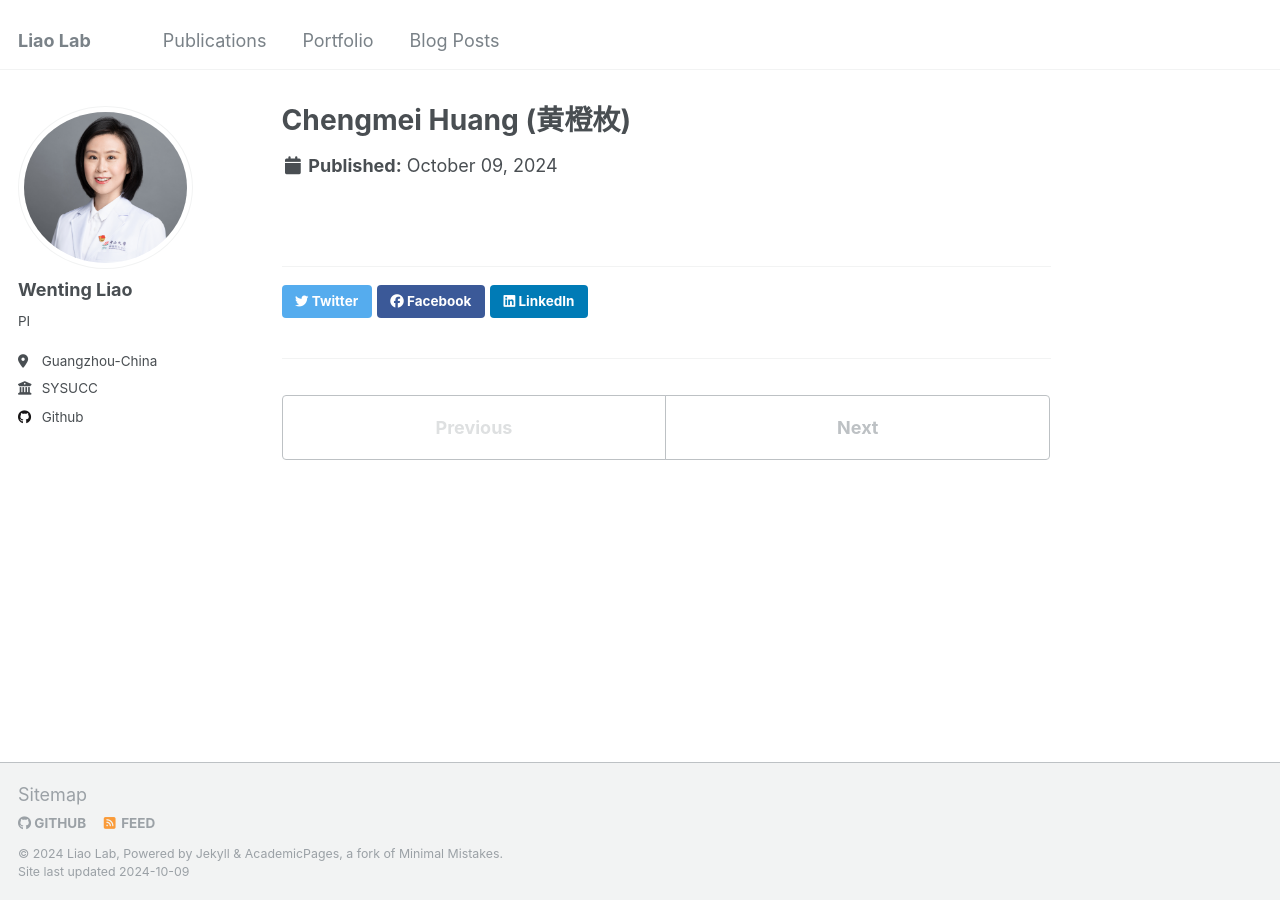
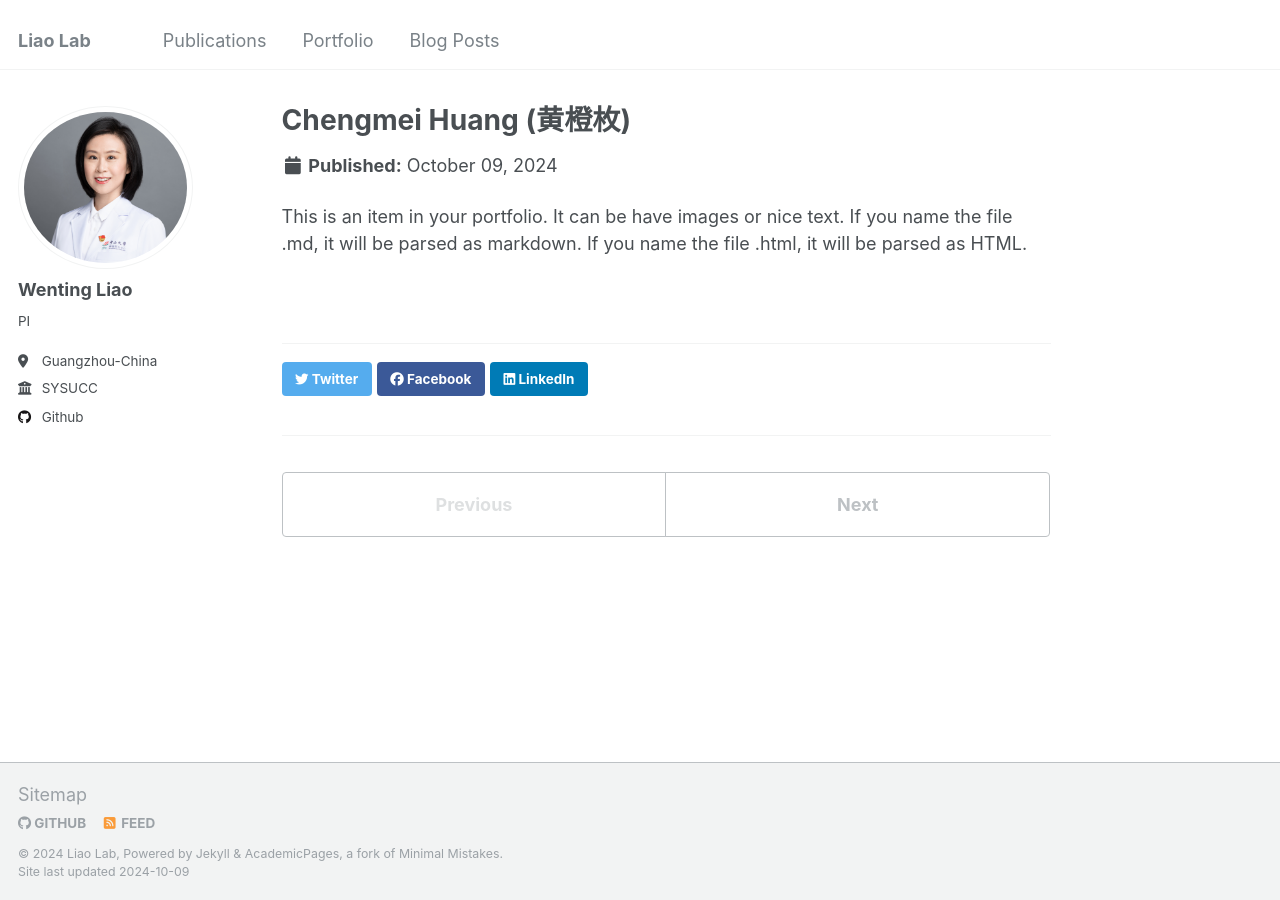
Before and after one commit to ImmunoTransLab/ImmunoTransLab, a Jekyll site: the page built from _portfolio/portfolio-2.md, in a window 1280 px wide. Built offline with Jekyll 4.4.1, drawn with Linux system fonts in a browser that asks for light colours.

Commit message:
Update portfolio-2.md

```diff
--- a/_portfolio/portfolio-2.md
+++ b/_portfolio/portfolio-2.md
@@ -13,3 +13,5 @@
 
 collection: portfolio
 ---
+
+This is an item in your portfolio. It can be have images or nice text. If you name the file .md, it will be parsed as markdown. If you name the file .html, it will be parsed as HTML.
```
